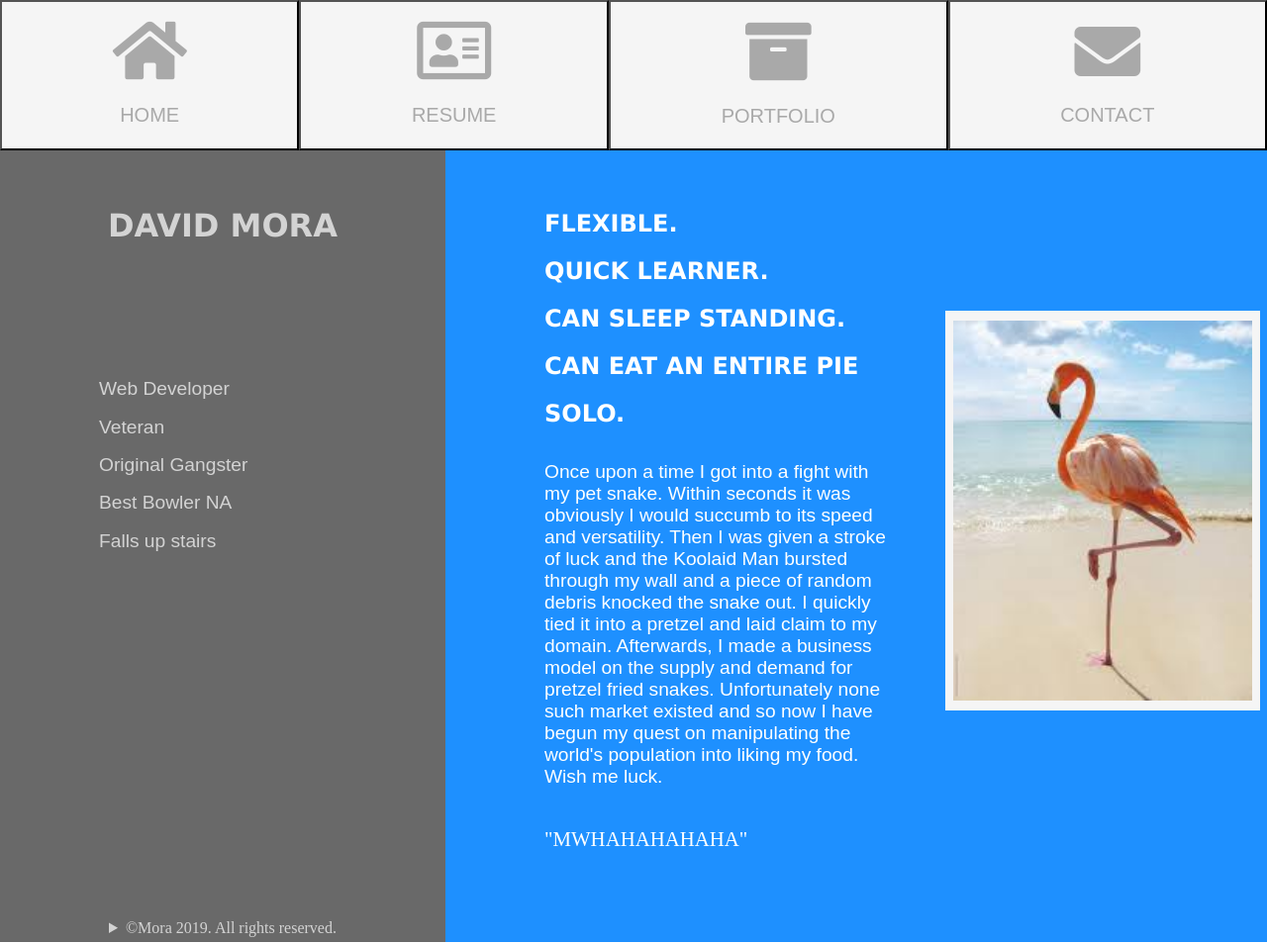
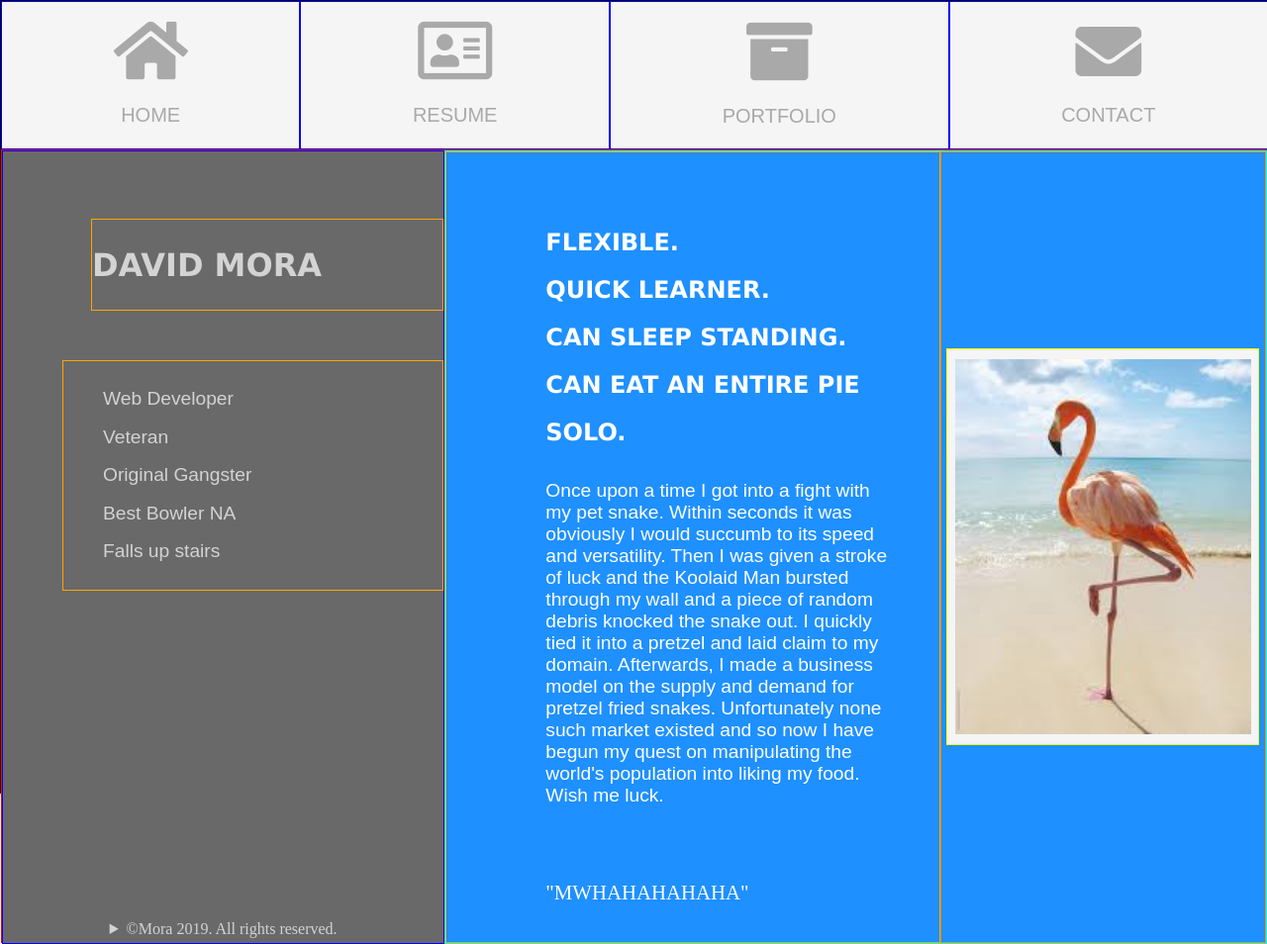
Before and after one commit to DavidJMora/Resume-Webpage-Grid-Media, a plain HTML site: page index.html in a window 1280 px wide. Shown: the whole page at 99% size. Drawn offline with Linux system fonts and the light colour scheme; a script that the page names is missing.

Commit message:
made changes to css from flex to grid for sidebar.

```diff
--- a/main.css
+++ b/main.css
@@ -9,20 +9,18 @@ body {
     width: 100vw;
     height: 100vh;
     display: grid;
-    grid-template-rows: 4fr 6fr;
+    grid-template-rows: 25fr 75fr;
     /* background-color: pink; */
-    /* border: 1px solid black; */
+    border: 1px solid black;
 }
 
 #main {
     width: auto;
     height: 100vh;
-    display: flex;
-    flex-direction: row;
-    justify-content: center;
-    /* border: 1px solid red; */
+    display: grid;
+    grid-template-columns: 35fr 65fr;
+    border: 1px solid red;
     background-color: dodgerblue;
-    align-items: flex-start;
 }
 
 li {
@@ -34,7 +32,7 @@ li {
     flex-direction: column;
     justify-content: center;
     align-items: center;
-    /* border: 1px double blue; */
+    border: 1px double blue;
     background-color: whitesmoke;
     padding-top: 5%;
 }
@@ -71,17 +69,11 @@ li {
 }
 
 #sidebar {
-    display: flex;
-    flex-direction: column;
-    width: auto;
-    justify-content: space-between;
-    align-items: flex-start;
-    /* border: 1px solid blue; */
-    align-self: stretch;
+    height: 100vh;
+    display: grid;
+    border: 1px solid blue;
     background-color: dimgray;
-    flex-basis: 500px;
-    min-width: 450px;
-    max-width: 600px;
+    grid-template: 1fr 1fr 8fr 1fr / 2fr 8fr;
 
 }
 
@@ -93,21 +85,23 @@ li {
 }
 
 #sidebar-header {
-    align-self: center;
-    /* border: solid 1px orange; */
+    /* align-self: center; */
+    border: solid 1px orange;
+    grid-area: 2 / 2 / 2 / span 3;
+    /* align-content: center; */
 }
 
 .sidebar-header {
     color: lightgray;
-    width: 10em;
-    margin: 1.8em auto;
+    /* width: 10em; */
+    /* margin: 1.8em auto; */
     font-size: 2em;
     font-family: Verdana, Geneva, Tahoma, sans-serif;
-    text-align: center;
-    align-self: center;
+    /* align-self: center; */
 }
 
 .sidebar-footer {
+    grid-area: 5 / 1 / 6 / 4;
     margin: 0 auto;
     margin-bottom: 5px;
     text-align: center;
@@ -115,14 +109,16 @@ li {
 }
 
 #list {
-    /* border: 1px solid orange; */
+    border: 1px solid orange;
     margin-bottom: auto;
+    grid-area: 3 / 1 / 5 / 4;
 }
+
 #content {
     display: flex;
     flex-direction: row;
-    /* border: 1px solid aqua; */
-    height: auto;
+    border: 1px solid aqua;
+    height: 100vh;
     width: auto;
     justify-content: flex-start;
 }
@@ -135,7 +131,7 @@ li {
 #profile-pic {
     height: auto;
     width: 96%;
-    /* border: 1px solid yellow; */
+    border: 1px solid yellow;
     align-self: center;
     display: flex;
     justify-content: center;
@@ -145,7 +141,7 @@ li {
 }
 
 #profile-container {
-    /* border: 1px solid darkorange; */
+    border: 1px solid darkorange;
     flex-grow: 1;
     display: flex;
     flex-direction: column;
@@ -169,7 +165,7 @@ li {
 #text-content {
     width: 60%;
     height: auto;
-    /* border: 1px solid orange; */
+    border: 1px solid orange;
     display: flex;
     flex-direction: column;
     justify-content: space-around;
```
